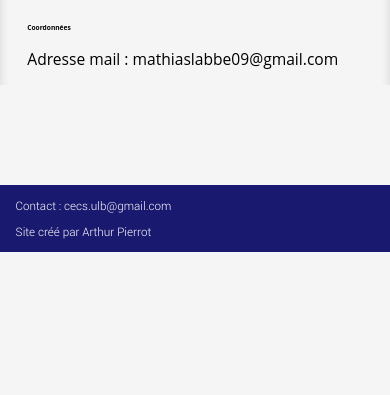
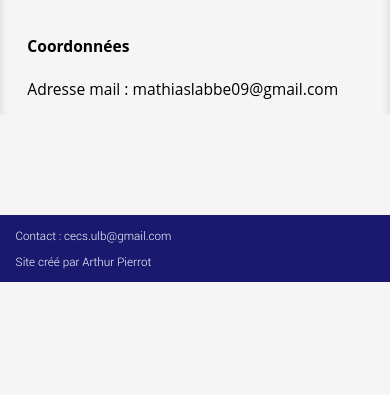
Before and after one commit to Jepsiko/site-cecs, a Django app: page /comite/8 in a window 390 px wide. Shown: the part 449-844 px from the top of the page. Run offline with Django 3.2, Linux system fonts and the light colour scheme; data comes from the database, SQL or seed files in the repository.

Commit message:
Fixed account page for mobile

```diff
--- a/main/static/main/style.css
+++ b/main/static/main/style.css
@@ -684,15 +684,7 @@ a:hover {
 	display: inline;
 	padding-left: 2vw;
 	border-left: 3px solid black;
-	font-size: 2vw;
-	font-family: 'Open Sans', sans-serif;
 	margin-bottom: 2vw;
-}
-
-.account .coord h4 {
-	font-family: 'Open Sans', sans-serif;
-	font-weight: bold;
-	font-size: 1.7vw;
 }
 
 .account h4 {
```
